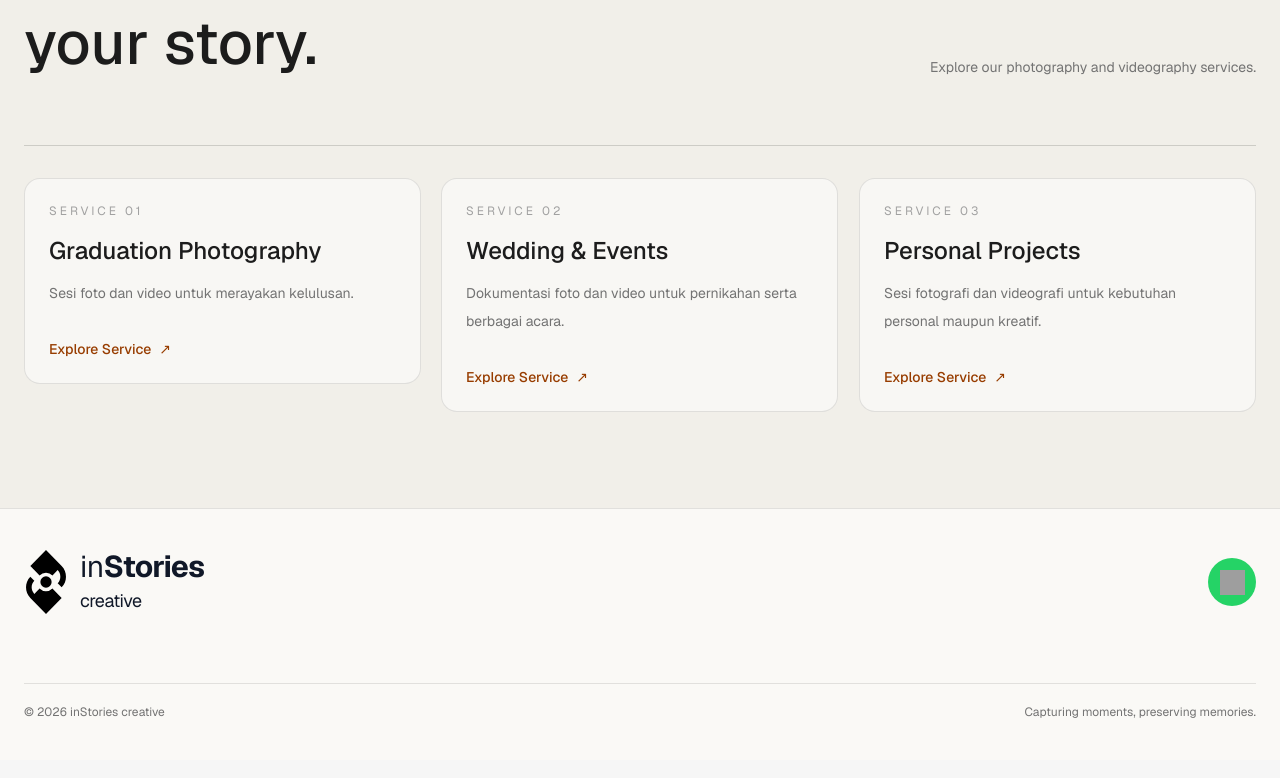
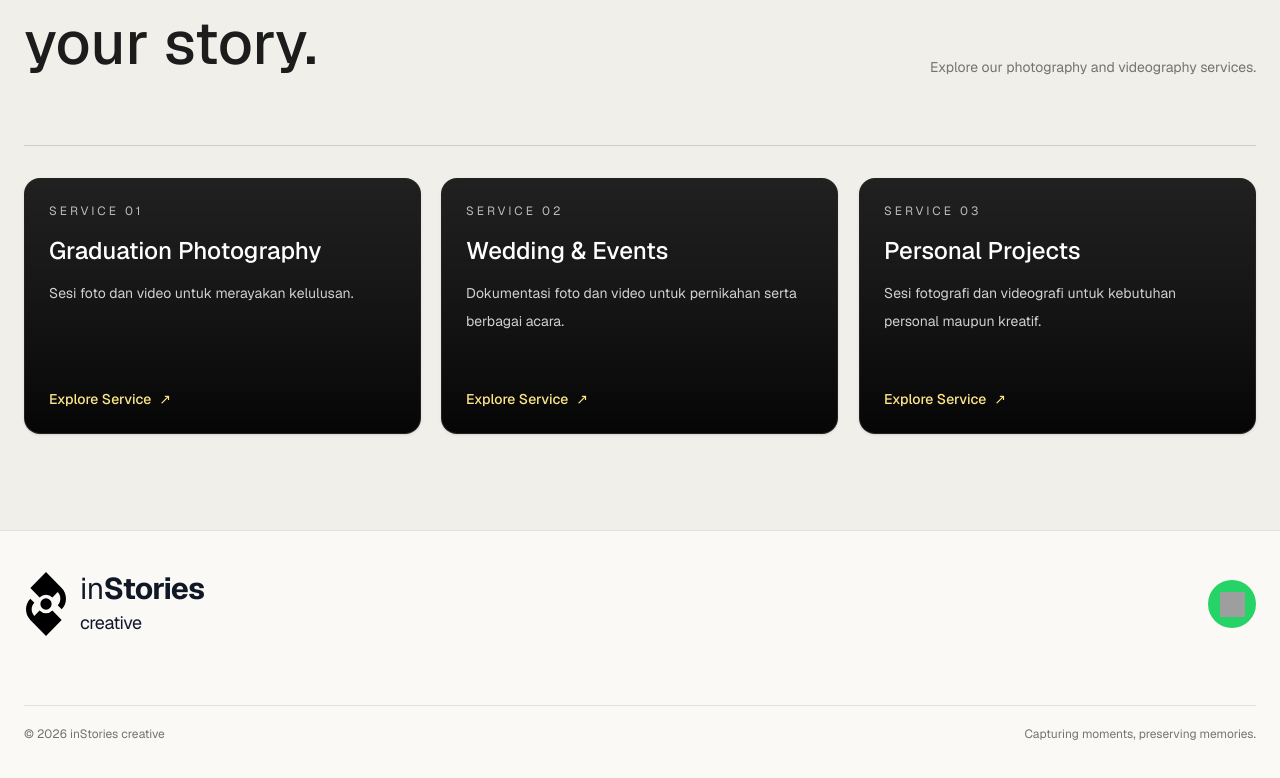
Before and after one commit to abazic/Pilihin-App, a Next.js app: page / in a window 1280 px wide. Shown: the part 1589-2367 px from the top of the page. Built offline with nearby package versions, Linux system fonts and the light colour scheme; no server answers; the database is empty; grey boxes are pictures that could not be loaded; a web font is replaced by a local one.

Commit message:
Show service header photos on homepage cards

```diff
--- a/app/page.tsx
+++ b/app/page.tsx
@@ -207,9 +207,11 @@ const whatsappContactUrl = `${whatsappUrl}?text=${whatsappMessage}`;
   <div className="mx-auto max-w-7xl"><ScrollReveal><div><p className="text-xs uppercase tracking-[0.25em] text-neutral-400">What We Do</p>
     <div className="mt-4 flex flex-col justify-between gap-6 md:flex-row md:items-end"><h2 className="max-w-xl text-4xl font-medium leading-tight md:text-6xl">Photography for every chapter of your story.</h2><p className="max-w-sm text-sm leading-7 text-neutral-500">Explore our photography and videography services.</p></div></div></ScrollReveal>
     <div className="mt-16 grid gap-5 border-t border-black/15 pt-8 sm:grid-cols-2 lg:grid-cols-3 dark:border-white/15">
-      {normalizedPricelist.filter((service:any)=>service.showInService!==false).map((service:any,index:number)=><ScrollReveal key={service.id} delay={index*100}><Link href={`/pricelist?service=${encodeURIComponent(service.id)}`} className="group flex min-h-48 flex-col justify-between rounded-2xl border border-black/10 bg-white/50 p-6 transition duration-300 hover:-translate-y-1 hover:border-amber-700/50 hover:bg-white dark:border-white/10 dark:bg-white/[0.03] dark:hover:bg-white/[0.06]">
-        <div><p className="text-xs uppercase tracking-[0.25em] text-neutral-400">Service {String(index+1).padStart(2,'0')}</p><h3 className="mt-4 text-2xl font-medium transition-colors group-hover:text-amber-800 dark:group-hover:text-amber-400">{service.title}</h3>{service.description&&<p className="mt-3 text-sm leading-7 text-neutral-500">{service.description}</p>}</div>
-        <span className="mt-8 inline-flex items-center gap-2 text-sm font-medium text-amber-800 dark:text-amber-400">Explore Service <span aria-hidden="true">↗</span></span>
+      {normalizedPricelist.filter((service:any)=>service.showInService!==false).map((service:any,index:number)=><ScrollReveal key={service.id} delay={index*100}><Link href={`/pricelist?service=${encodeURIComponent(service.id)}`} className="group relative isolate flex min-h-64 flex-col justify-between overflow-hidden rounded-2xl border border-black/10 bg-neutral-800 p-6 text-white shadow-sm transition duration-300 hover:-translate-y-1 hover:shadow-xl dark:border-white/10">
+        {service.headerImageUrl&&<img src={service.headerImageUrl} alt="" aria-hidden="true" loading="lazy" className="absolute inset-0 -z-20 h-full w-full object-cover transition-transform duration-700 group-hover:scale-105"/>}
+        <div aria-hidden="true" className="absolute inset-0 -z-10 bg-gradient-to-t from-black/85 via-black/45 to-black/15"/>
+        <div><p className="text-xs uppercase tracking-[0.25em] text-white/70">Service {String(index+1).padStart(2,'0')}</p><h3 className="mt-4 text-2xl font-medium transition-colors group-hover:text-amber-200">{service.title}</h3>{service.description&&<p className="mt-3 text-sm leading-7 text-white/80">{service.description}</p>}</div>
+        <span className="mt-8 inline-flex items-center gap-2 text-sm font-medium text-amber-200">Explore Service <span aria-hidden="true">↗</span></span>
       </Link></ScrollReveal>)}
     </div>
   </div>
```
